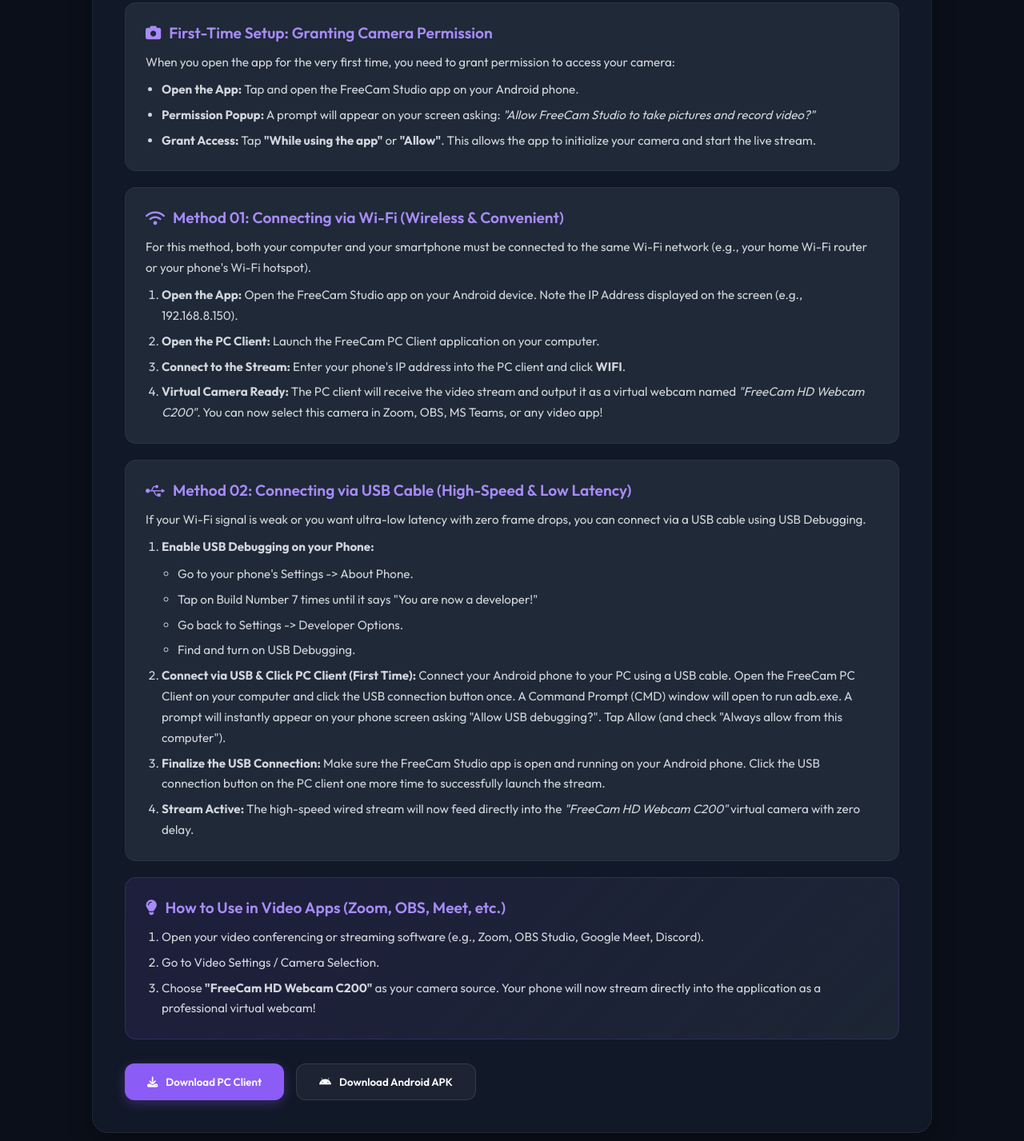
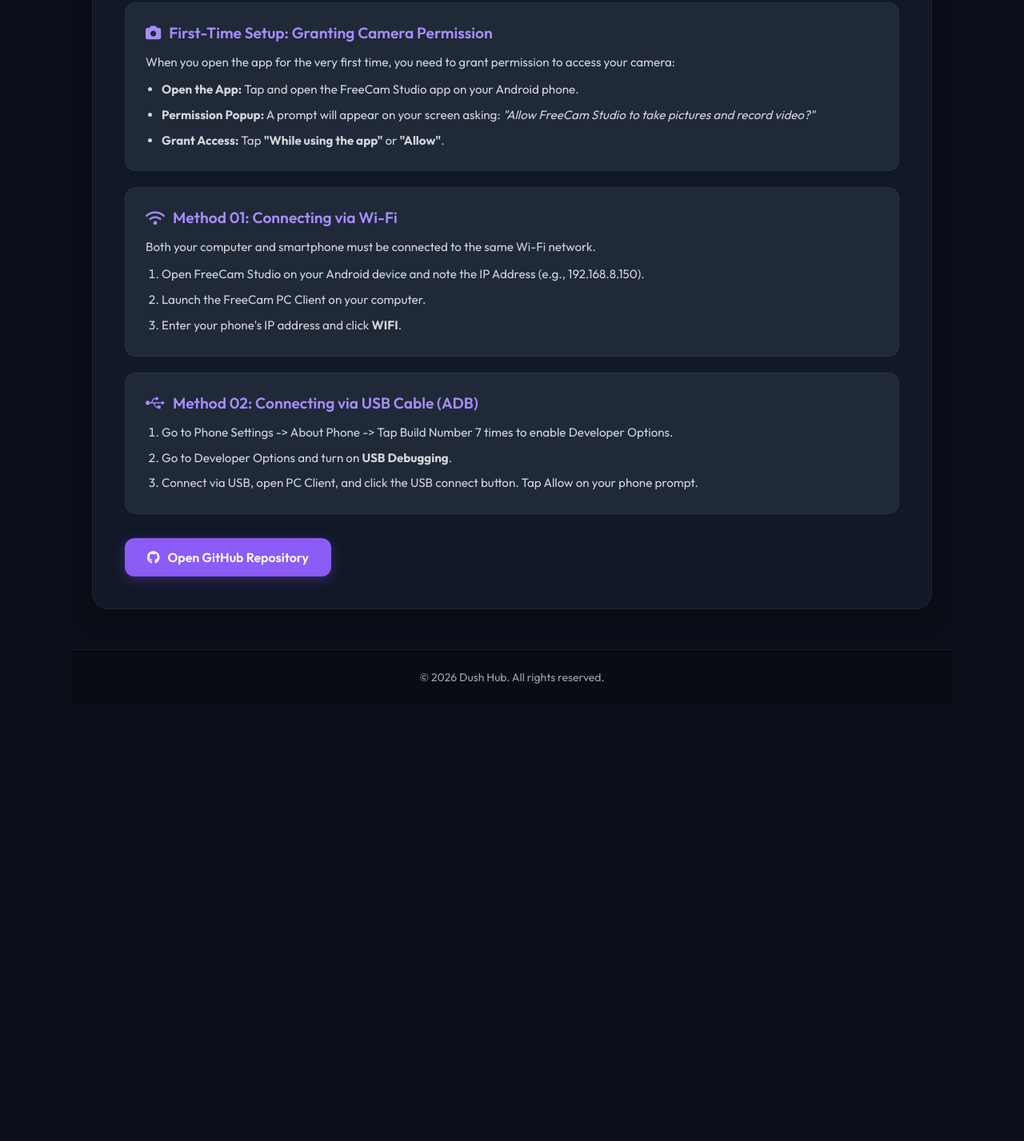
Before and after one commit to dushhub/dushhub.github.io, a plain HTML site: page freecam.html in a window 1280 px wide. Shown: the part 313-1740 px from the top of the page at 80% size. After the commit the page ends 1194 px from the top, so only its background shows below. Drawn offline with Linux system fonts and the light colour scheme.

Commit message:
Update freecam.html

```diff
--- a/freecam.html
+++ b/freecam.html
@@ -5,7 +5,6 @@
     <meta name="viewport" content="width=device-width, initial-scale=1.0">
     <title>FreeCam Studio - User Guide | Dush Hub</title>
     <meta name="description" content="Complete user guide and connection instructions for FreeCam Studio. Turn your Android phone into a PC virtual webcam via Wi-Fi or USB.">
-    <meta name="keywords" content="freecam studio guide, android webcam, wifi webcam, usb debugging setup, dush hub">
     <link rel="stylesheet" href="style.css">
     <link href="https://cdnjs.cloudflare.com/ajax/libs/font-awesome/6.4.0/css/all.min.css" rel="stylesheet">
 </head>
@@ -34,51 +33,31 @@
                 <ul>
                     <li><strong>Open the App:</strong> Tap and open the FreeCam Studio app on your Android phone.</li>
                     <li><strong>Permission Popup:</strong> A prompt will appear on your screen asking: <em>"Allow FreeCam Studio to take pictures and record video?"</em></li>
-                    <li><strong>Grant Access:</strong> Tap <strong>"While using the app"</strong> or <strong>"Allow"</strong>. This allows the app to initialize your camera and start the live stream.</li>
+                    <li><strong>Grant Access:</strong> Tap <strong>"While using the app"</strong> or <strong>"Allow"</strong>.</li>
                 </ul>
             </div>
 
             <div class="guide-box">
-                <h3><i class="fa-solid fa-wifi"></i> Method 01: Connecting via Wi-Fi (Wireless & Convenient)</h3>
-                <p>For this method, both your computer and your smartphone must be connected to the same Wi-Fi network (e.g., your home Wi-Fi router or your phone's Wi-Fi hotspot).</p>
+                <h3><i class="fa-solid fa-wifi"></i> Method 01: Connecting via Wi-Fi</h3>
+                <p>Both your computer and smartphone must be connected to the same Wi-Fi network.</p>
                 <ol>
-                    <li><strong>Open the App:</strong> Open the FreeCam Studio app on your Android device. Note the IP Address displayed on the screen (e.g., 192.168.8.150).</li>
-                    <li><strong>Open the PC Client:</strong> Launch the FreeCam PC Client application on your computer.</li>
-                    <li><strong>Connect to the Stream:</strong> Enter your phone's IP address into the PC client and click <strong>WIFI</strong>.</li>
-                    <li><strong>Virtual Camera Ready:</strong> The PC client will receive the video stream and output it as a virtual webcam named <em>"FreeCam HD Webcam C200"</em>. You can now select this camera in Zoom, OBS, MS Teams, or any video app!</li>
+                    <li>Open FreeCam Studio on your Android device and note the IP Address (e.g., 192.168.8.150).</li>
+                    <li>Launch the FreeCam PC Client on your computer.</li>
+                    <li>Enter your phone's IP address and click <strong>WIFI</strong>.</li>
                 </ol>
             </div>
 
             <div class="guide-box">
-                <h3><i class="fa-brands fa-usb"></i> Method 02: Connecting via USB Cable (High-Speed & Low Latency)</h3>
-                <p>If your Wi-Fi signal is weak or you want ultra-low latency with zero frame drops, you can connect via a USB cable using USB Debugging.</p>
+                <h3><i class="fa-brands fa-usb"></i> Method 02: Connecting via USB Cable (ADB)</h3>
                 <ol>
-                    <li><strong>Enable USB Debugging on your Phone:</strong>
-                        <ul>
-                            <li>Go to your phone's Settings -> About Phone.</li>
-                            <li>Tap on Build Number 7 times until it says "You are now a developer!"</li>
-                            <li>Go back to Settings -> Developer Options.</li>
-                            <li>Find and turn on USB Debugging.</li>
-                        </ul>
-                    </li>
-                    <li><strong>Connect via USB & Click PC Client (First Time):</strong> Connect your Android phone to your PC using a USB cable. Open the FreeCam PC Client on your computer and click the USB connection button once. A Command Prompt (CMD) window will open to run adb.exe. A prompt will instantly appear on your phone screen asking "Allow USB debugging?". Tap Allow (and check "Always allow from this computer").</li>
-                    <li><strong>Finalize the USB Connection:</strong> Make sure the FreeCam Studio app is open and running on your Android phone. Click the USB connection button on the PC client one more time to successfully launch the stream.</li>
-                    <li><strong>Stream Active:</strong> The high-speed wired stream will now feed directly into the <em>"FreeCam HD Webcam C200"</em> virtual camera with zero delay.</li>
-                </ol>
-            </div>
-
-            <div class="guide-box highlight-box">
-                <h3><i class="fa-solid fa-lightbulb"></i> How to Use in Video Apps (Zoom, OBS, Meet, etc.)</h3>
-                <ol>
-                    <li>Open your video conferencing or streaming software (e.g., Zoom, OBS Studio, Google Meet, Discord).</li>
-                    <li>Go to Video Settings / Camera Selection.</li>
-                    <li>Choose <strong>"FreeCam HD Webcam C200"</strong> as your camera source. Your phone will now stream directly into the application as a professional virtual webcam!</li>
+                    <li>Go to Phone Settings -> About Phone -> Tap Build Number 7 times to enable Developer Options.</li>
+                    <li>Go to Developer Options and turn on <strong>USB Debugging</strong>.</li>
+                    <li>Connect via USB, open PC Client, and click the USB connect button. Tap Allow on your phone prompt.</li>
                 </ol>
             </div>
 
             <div class="download-btns">
-                <button onclick="alert('PC Client downloading...')" class="btn-main"><i class="fa-solid fa-download"></i> Download PC Client</button>
-                <button onclick="alert('Android APK downloading...')" class="btn-sub"><i class="fa-brands fa-android"></i> Download Android APK</button>
+                <a href="https://github.com/dushhub/FreeCam-Studio" target="_blank" class="btn-main"><i class="fa-brands fa-github"></i> Open GitHub Repository</a>
             </div>
         </div>
     </main>
```
